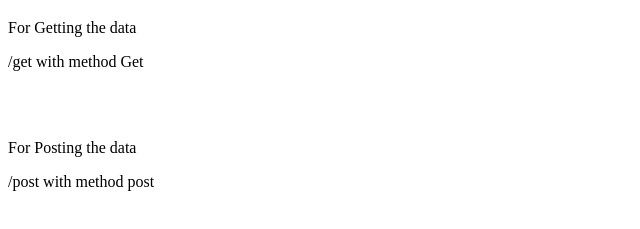
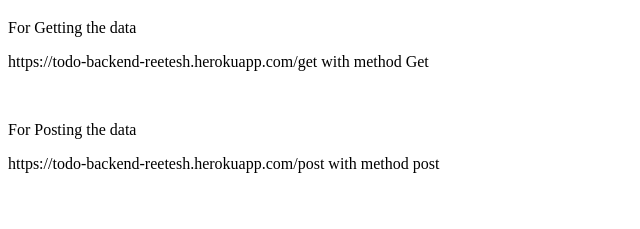
Before and after one commit to reeteshin/Todo-Backend, a website: page index.html in a window 1280 px wide. Shown: the part 61-290 px from the top of the page, without its empty margins (0-640 px from the left). Drawn offline with Linux system fonts and the light colour scheme.

Commit message:
Update index.html

```diff
--- a/index.html
+++ b/index.html
@@ -10,11 +10,10 @@
     <h1>Hellow to Todo  Backend</h1>
      <div>
          <p>For Getting the data</p>
-         <p>/get with method Get</p>
-         <br>
+         <p><a>https://todo-backend-reetesh.herokuapp.com/get</a> with method Get</p>
          <br>
          <p>For Posting the data</p>
-         <p>/post with method post</p>
+         <p><a>https://todo-backend-reetesh.herokuapp.com/post</a> with method post</p>
      </div>
 </body>
 </html>
```
